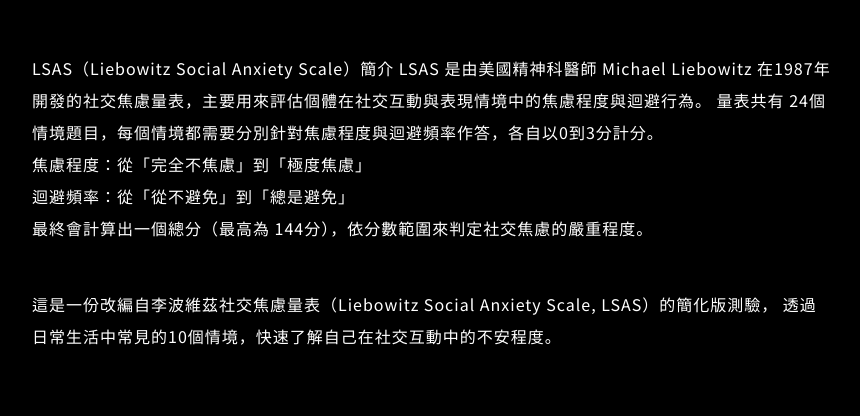
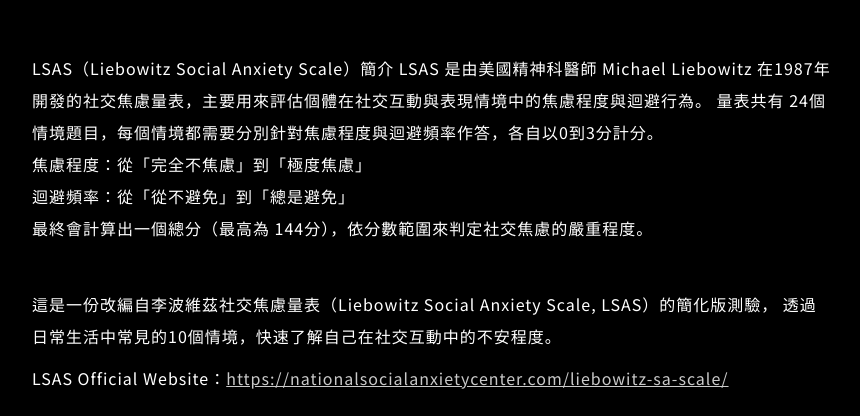
Before and after one commit to tnsts1006/obscura, a plain HTML site: page LSAS.html in a window 1280 px wide. Shown: the part 384-800 px from the top of the page, without its empty margins (208-1068 px from the left). Drawn offline with Linux system fonts and the light colour scheme.

Commit message:
Update LSAS.html with new content

```diff
--- a/LSAS.html
+++ b/LSAS.html
@@ -112,6 +112,10 @@
             letter-spacing: 1px;
             font-weight: 100;
             line-height: 2;
+        }
+
+        #knowledge a{
+            color: #cacaca;
         }
 
         #scoring {
@@ -298,6 +302,9 @@ LSAS 是由美國精神科醫師 Michael Liebowitz 在1987年開發的社交焦
         這是一份改編自李波維茲社交焦慮量表（Liebowitz Social Anxiety Scale, LSAS）的簡化版測驗，
 透過日常生活中常見的10個情境，快速了解自己在社交互動中的不安程度。
     </p>
+    <p>
+        LSAS Official Website：<a href="https://nationalsocialanxietycenter.com/liebowitz-sa-scale/">https://nationalsocialanxietycenter.com/liebowitz-sa-scale/</a>
+    </p>
 </div><br>
 
 <section id="scoring">
```
